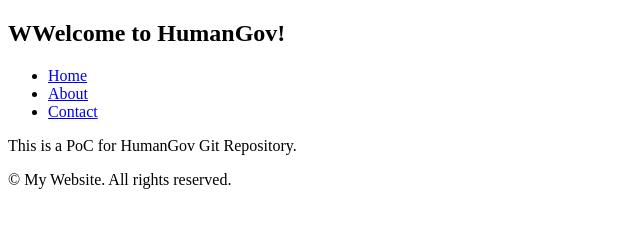
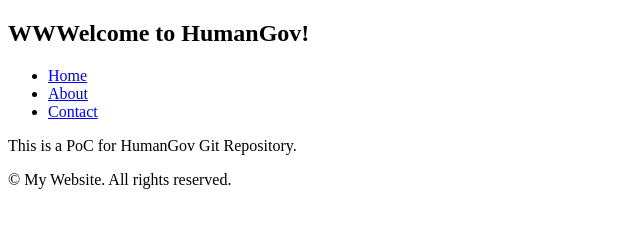
Before and after one commit to WallaceMazille/human-gov-application, a plain HTML site: page index.html in a window 1280 px wide. Shown: the full height of the page, 0-640 px from the left. Drawn offline with Linux system fonts and the light colour scheme.

Commit message:
Changed the header size

```diff
--- a/index.html
+++ b/index.html
@@ -5,7 +5,7 @@
 </head>
 <body>
 <header>
-<h2>WWelcome to HumanGov!</h2>
+<h2>WWWelcome to HumanGov!</h2>
 <nav>
 <ul>
 <li><a href="#">Home</a></li>
```
